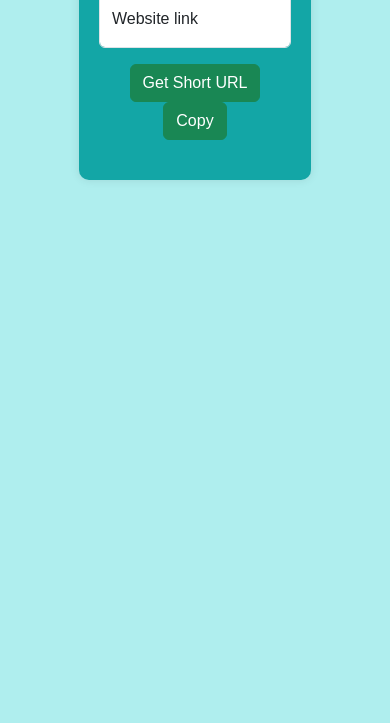
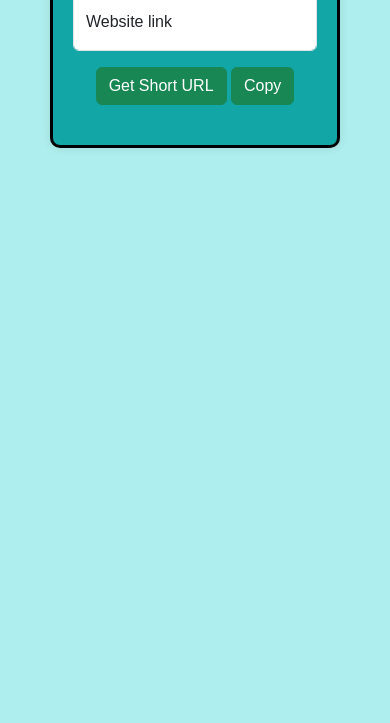
Before and after one commit to SumanBR321/Url_Shortner, a plain HTML site: page index.html in a window 390 px wide. Shown: the part 121-844 px from the top of the page. Drawn offline with nearby package versions, Linux system fonts and the light colour scheme.

Commit message:
Refining the css for mobile

```diff
--- a/styles.css
+++ b/styles.css
@@ -9,8 +9,9 @@
     background: rgb(19, 166, 166);
     padding: 20px;
     box-shadow: 0 0 10px rgba(0, 0, 0, 0.1);
-    max-width: 80%;
+    max-width: 100%;
     margin: auto;
+    border: 3px solid black;
     border-radius: 10px;
 }
 
```
